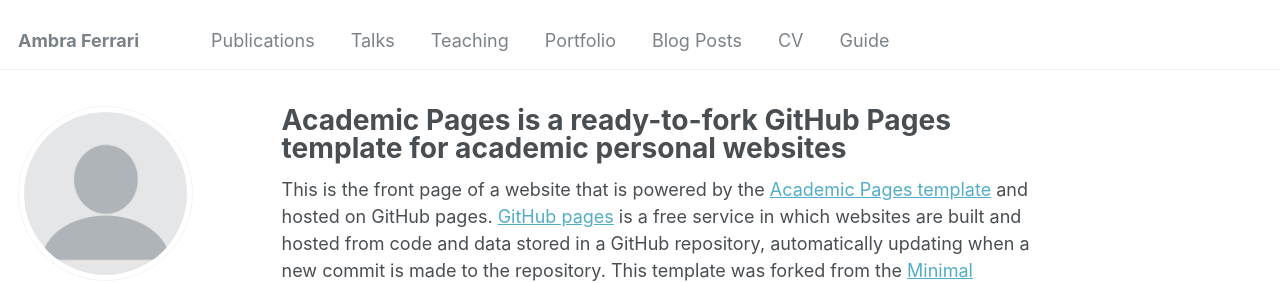
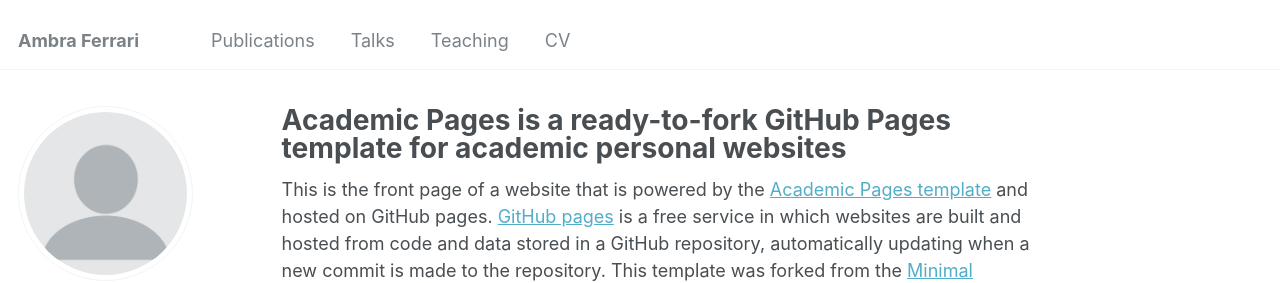
Before and after one commit to ambrafer/ambrafer.github.io, a Jekyll site: the page built from _pages/about.md, in a window 1280 px wide. Shown: the top 283 px of the page. Built offline with Jekyll 4.4.1, drawn with Linux system fonts in a browser that asks for light colours; some web fonts are replaced.

Commit message:
Update navigation.yml

```diff
--- a/_data/navigation.yml
+++ b/_data/navigation.yml
@@ -1,4 +1,4 @@
-# The following is the order of the links in the header of the website.
+# The following is the order of the links in the website's header.
 #
 # Changing the order here will adjust the order and you can also add additional
 # links. Removing a link prevents it from showing in the header, but does not
@@ -14,14 +14,5 @@ main:
   - title: "Teaching"
     url: /teaching/
 
-  - title: "Portfolio"
-    url: /portfolio/
-
-  - title: "Blog Posts"
-    url: /year-archive/
-
   - title: "CV"
     url: /cv/
-
-  - title: "Guide"
-    url: /markdown/
```
